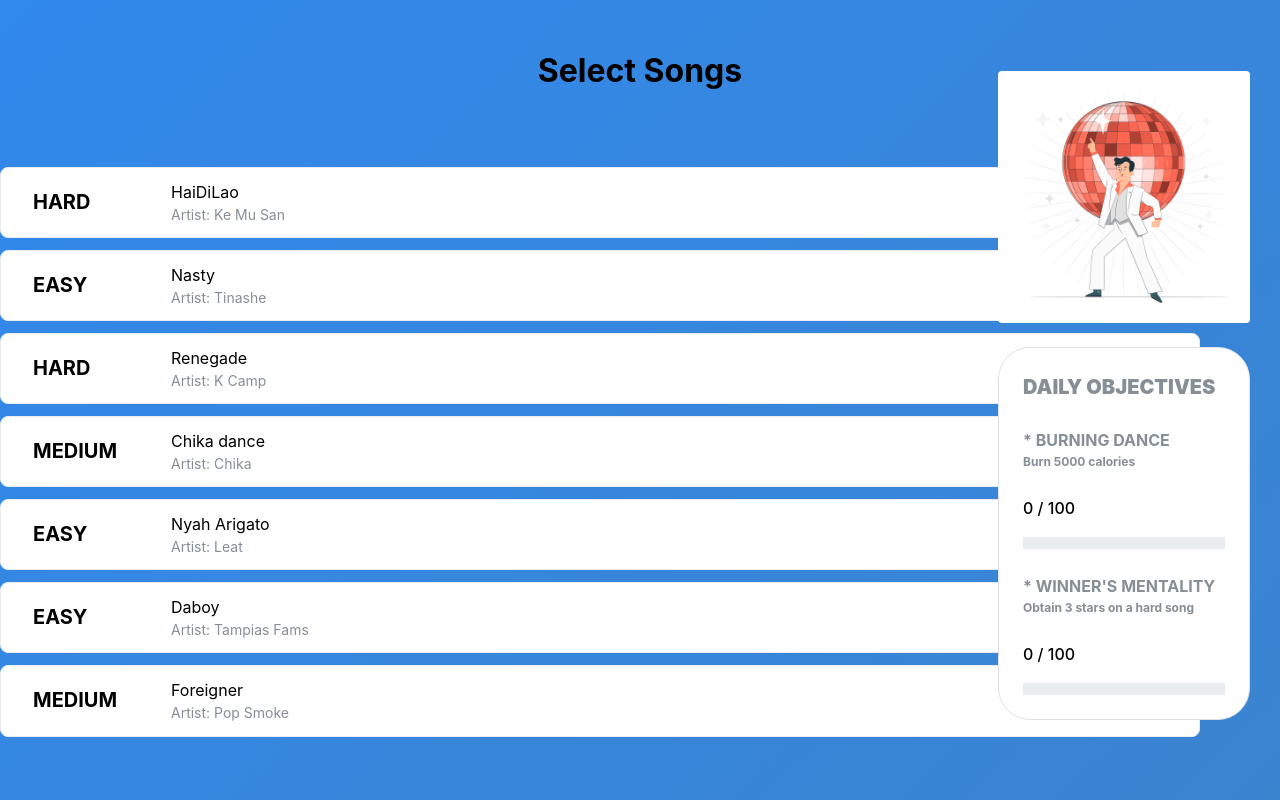
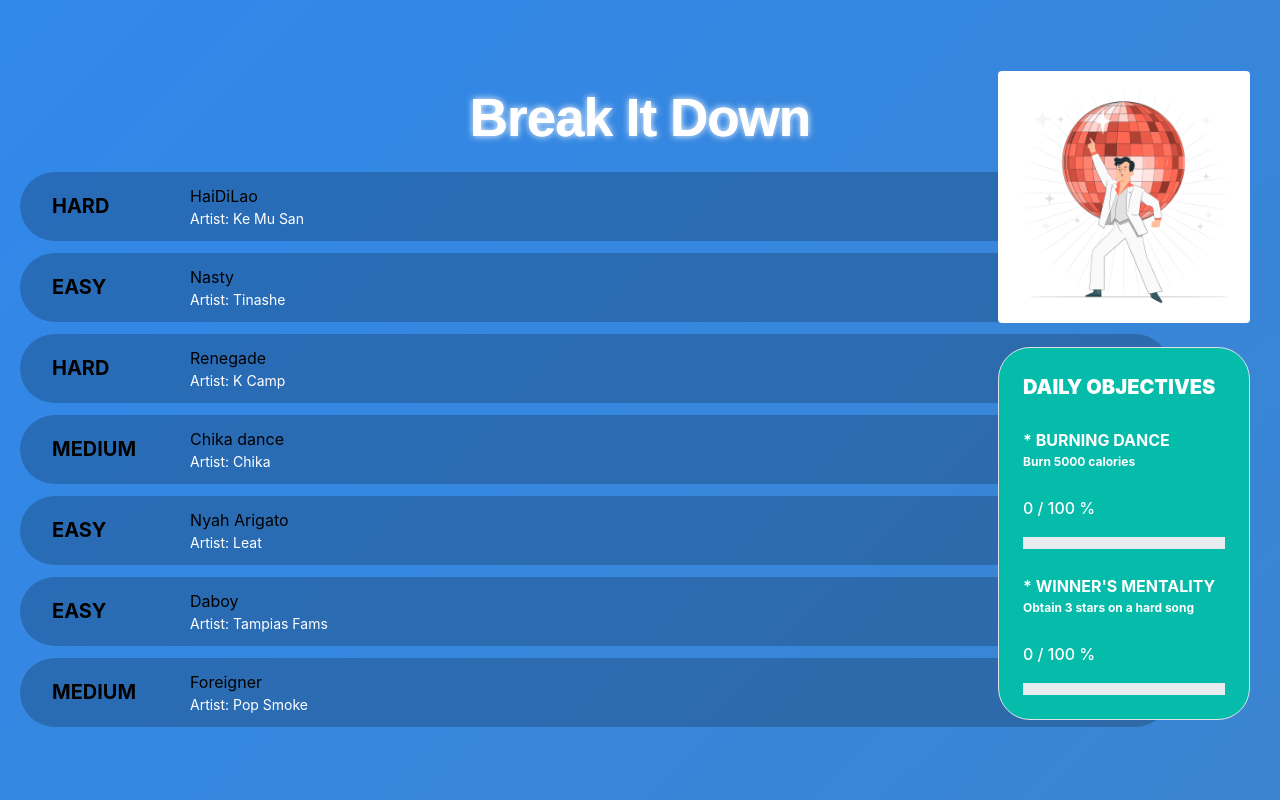
Before and after one commit to tetnaylin/Break-It-Down, a React (Vite) app in the folder fontend/: page /selection in a window 1280 px wide. Built offline with nearby package versions, Linux system fonts and the light colour scheme; what @mantine/vanilla-extract would draw is missing.

Commit message:
Edited 2nd page for background

```diff
--- a/fontend/src/App.tsx
+++ b/fontend/src/App.tsx
@@ -16,7 +16,6 @@
           <Routes>
           <Route path="/" element={<HomePage/>} />
            <Route path="/selection" element={<SecondPage />} />
-           <Route path="/game" element={<ThirdPage />} />
            <Route path="/selection/play" element={<GamePage/>}/>
           </Routes>
         </Router>
@@ -37,7 +36,6 @@
     <div>
       <Stats />
       <br></br>
-      <h1> <center> Select Songs </center> </h1>
       <br>
       </br>
       <br>
@@ -58,12 +56,6 @@
     </div>  )
 }
 
-export function ThirdPage() {
-  return (
-    <MantineProvider theme={theme}></MantineProvider>
-  )
-}
-
 export function GameOverPage() {
   return (
     <MantineProvider theme={theme}>
--- a/fontend/src/Dailies/Dailies.tsx
+++ b/fontend/src/Dailies/Dailies.tsx
@@ -17,38 +17,38 @@
       </div>
 
       <br></br>
-       <Card withBorder radius="xl" padding="xs" bg="var(--mantine-color-body)" className={classes.smallcard}>
+       <Card withBorder radius="xl" padding="xs" bg="#05bbaa" className={classes.smallcard}>
 
-         <Text fz="xl" tt="uppercase" fw={1000} c="dimmed">
+         <Text fz="xl" tt="uppercase" fw={1000} c="white">
            Daily objectives
          </Text>
            <br>
            </br>
-         <Text fz="md" tt="uppercase" fw={700} c="dimmed">
+         <Text fz="md" tt="uppercase" fw={700} c="white">
            * Burning dance
          </Text>
-         <Text fz="xs" fw={700} c="dimmed">
+         <Text fz="xs" fw={700} c="white">
 
            Burn 5000 calories
 
          </Text>
          <br></br>
-         <Text fz="md" fw={500}>
-           0 / 100
+         <Text fz="md" fw={500} c="white">
+           0 / 100 %
          </Text>
          <Progress value={0} mt="md" size="lg" radius="s" />
          <br></br>
-         <Text fz="md" tt="uppercase" fw={700} c="dimmed">
+         <Text fz="md" tt="uppercase" fw={700} c="white">
            * Winner's Mentality
          </Text>
-         <Text fz="xs" fw={700} c="dimmed">
+         <Text fz="xs" fw={700} c="white">
 
            Obtain 3 stars on a hard song
 
          </Text>
          <br></br>
-         <Text fz="md" fw={500}>
-           0 / 100
+         <Text fz="md" fw={500} c="white">
+           0 / 100 %
          </Text>
          <Progress value={0} mt="md" size="lg" radius="s" />
 
--- a/fontend/src/Music/Music.module.css
+++ b/fontend/src/Music/Music.module.css
@@ -1,14 +1,15 @@
 .item {
   display: flex;
   align-items: center;
-  border-radius: var(--mantine-radius-md);
-  border: rem(1px) solid light-dark(var(--mantine-color-gray-2), var(--mantine-color-dark-5));
+  border-radius: 100px;
+  border: rem(0px) solid light-dark(var(--mantine-color-gray-2), var(--mantine-color-dark-5));
   padding: var(--mantine-spacing-sm) var(--mantine-spacing-xl);
-  background-color: light-dark(var(--mantine-color-white), var(--mantine-color-dark-5));
+  background-color: rgba(0, 0, 0, 0.2);
   margin-bottom: var(--mantine-spacing-sm);
   cursor: pointer;
   transition: background-color 0.3s ease, color 0.3s ease;
-  max-width: 1200px;
+  max-width: 1150px;
+  margin-left: 20px;
 }
 
 
@@ -20,21 +21,57 @@
 }
 
 .category-easy:hover {
-  background-color: #35F53B;
-  color: white;
+  color: #35F53B;
 }
 
 .category-hard:hover {
-  background-color: #F3360D ;
-  color: white;
+  color: #F3360D ;
 }
 
 .category-medium:hover {
-  background-color: yellow;
-  color: black;
+ color: yellow;
 }
+
 
 .link {
   text-decoration: none;
   color: inherit;
 }
+
+.neon {
+  background: 50% 100% / 50% 50% no-repeat
+  radial-gradient(ellipse at bottom, #fff, transparent, transparent);
+  -webkit-background-clip: text;
+  background-clip: text;
+  color: transparent;
+  text-align: center;
+  font-weight: 800;
+  font-size: rem(53px);
+  letter-spacing: -1px;
+  color: var(--mantine-color-white);
+  margin-bottom: var(--mantine-spacing-xs);
+  font-family:
+    Greycliff CF,
+    var(--mantine-font-family);
+
+  @media (max-width: 36em) {
+    font-size: rem(24px);
+    text-align: left;
+  }  font-family: "Source Sans Pro", sans-serif;
+  animation: reveal 3000ms ease-in-out forwards 200ms,
+  glow 2500ms linear infinite 2000ms;
+
+  @keyframes reveal {
+    80%{
+      letter-spacing: 8px;
+    }
+    100% {
+      background-size: 300% 300%;
+    }
+  }
+  @keyframes glow {
+    40% {
+      text-shadow: 0 0 8px #fff;
+    }
+  }
+}
--- a/fontend/src/Music/Music.tsx
+++ b/fontend/src/Music/Music.tsx
@@ -29,23 +29,39 @@
 
 export function Button() {
     const [state] = useListState(data);
-
-    const items = state.map((item, index) => (
-        <Link to ="/game" key={index} className={cx(classes.item, classes.link, getCategoryClass(item.category))}>
+    const items = state.map((item, index) => {
+        const content = (
+            <>
                 <Text className={cx(classes.symbol, getCategoryClass(item.category))}>
                     {item.category}
                 </Text>
                 <div className={classes['text-container']}>
                     <Text size="md">{item.name}</Text>
-                <Text c="dimmed" size="sm">
+                    <Text size="sm" c="white">
                         Artist: {item.artist}
                     </Text>
                 </div>
+            </>
+        );
+
+        if (item.name === 'HaiDiLao') {
+            return (
+                <Link to="/selection/play" key={index} className={cx(classes.item, classes.link, getCategoryClass(item.category))}>
+                    {content}
                 </Link>
-    ));
+            );
+        } else {
+            return (
+                <div key={index} className={cx(classes.item, getCategoryClass(item.category))}>
+                    {content}
+                </div>
+            );
+        }
+    });
 
     return (
         <div>
+            <Text size="xl" className={classes.neon}>Break It Down</Text>
             {items}
         </div>
     );
```
Also changed, not shown: 1 other file (tests, documents, lock files or other folders). Lines whose indentation alone changed are shown as unchanged.
